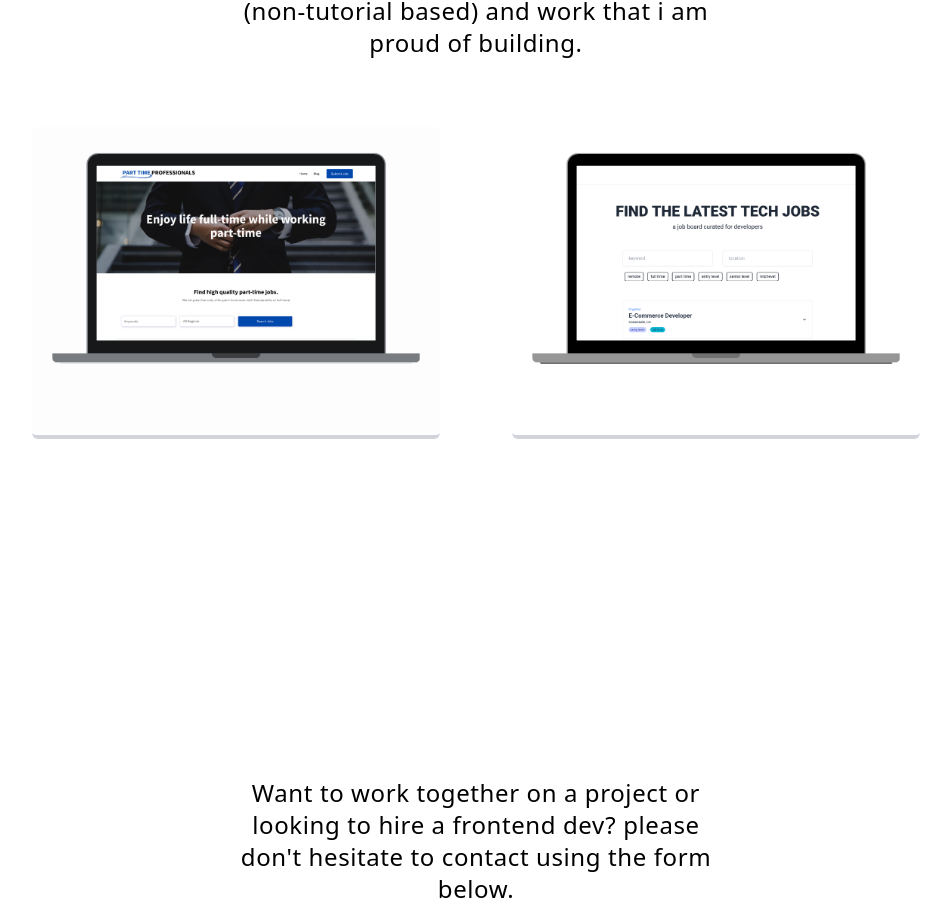
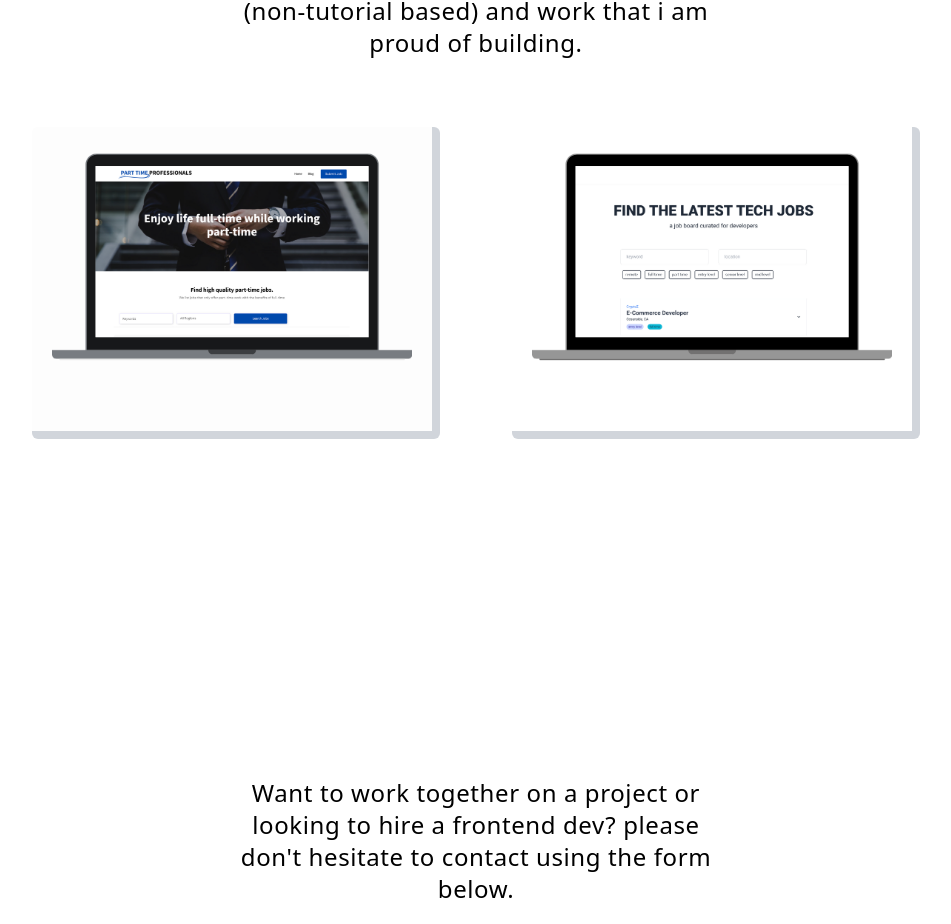
Before and after one commit to skystanoyevitch/sky-portfolio, a React (Create React App) app: page / in a window 1280 px wide. Shown: the part 1656-2580 px from the top of the page, without its empty margins (164-1115 px from the left). Built offline with nearby package versions, Linux system fonts and the light colour scheme.

Commit message:
minor updates

```diff
--- a/src/Pages/Home/Components/Portfolio.jsx
+++ b/src/Pages/Home/Components/Portfolio.jsx
@@ -48,7 +48,7 @@ function Portfolio() {
                 <div className="h-full w-full p-1">
                   <div className="h-full w-full relative">
                     <div
-                      className={`${project.thumbnail} rounded-md absolute h-full w-full md:my-0 border-b-4 border-orange-700`}
+                      className={`${project.thumbnail} rounded-md absolute h-full w-full md:my-0 border-b-8 border-r-8 border-orange-700`}
                     ></div>
                   </div>
                 </div>
```
